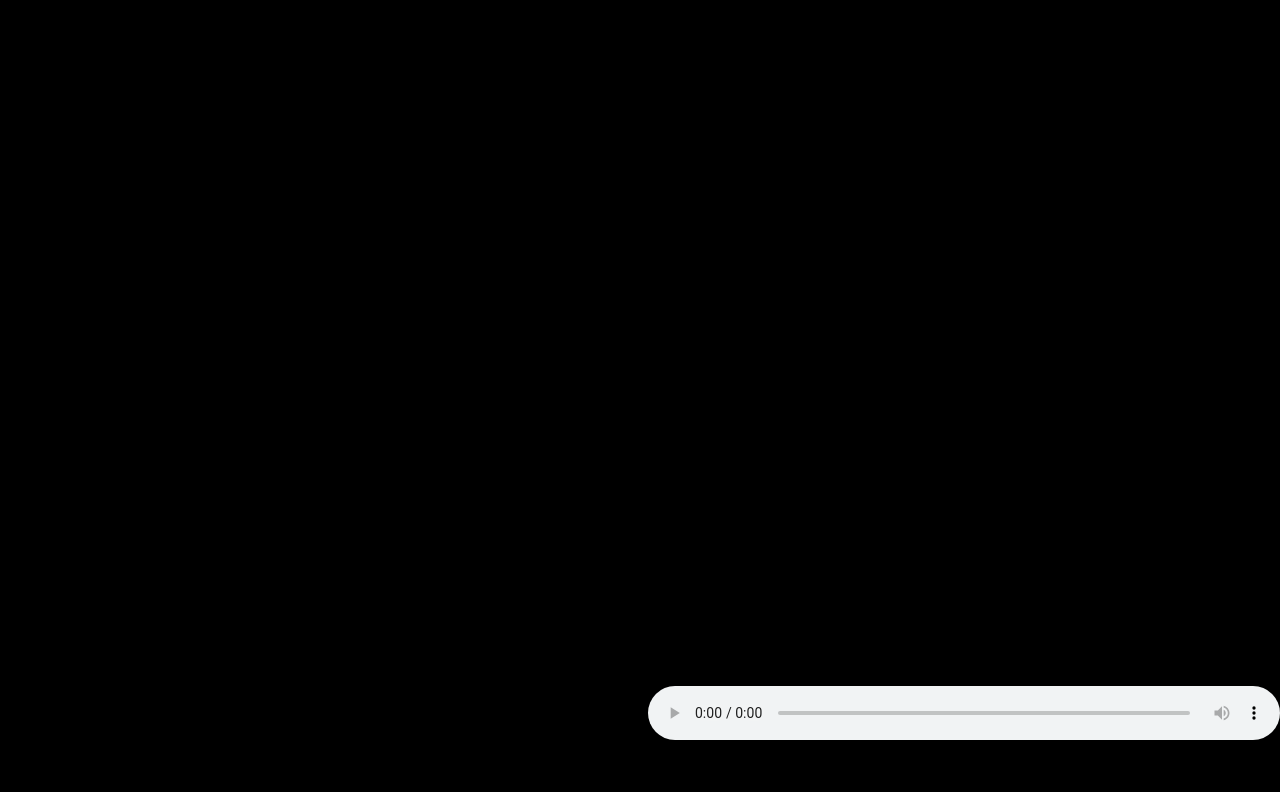
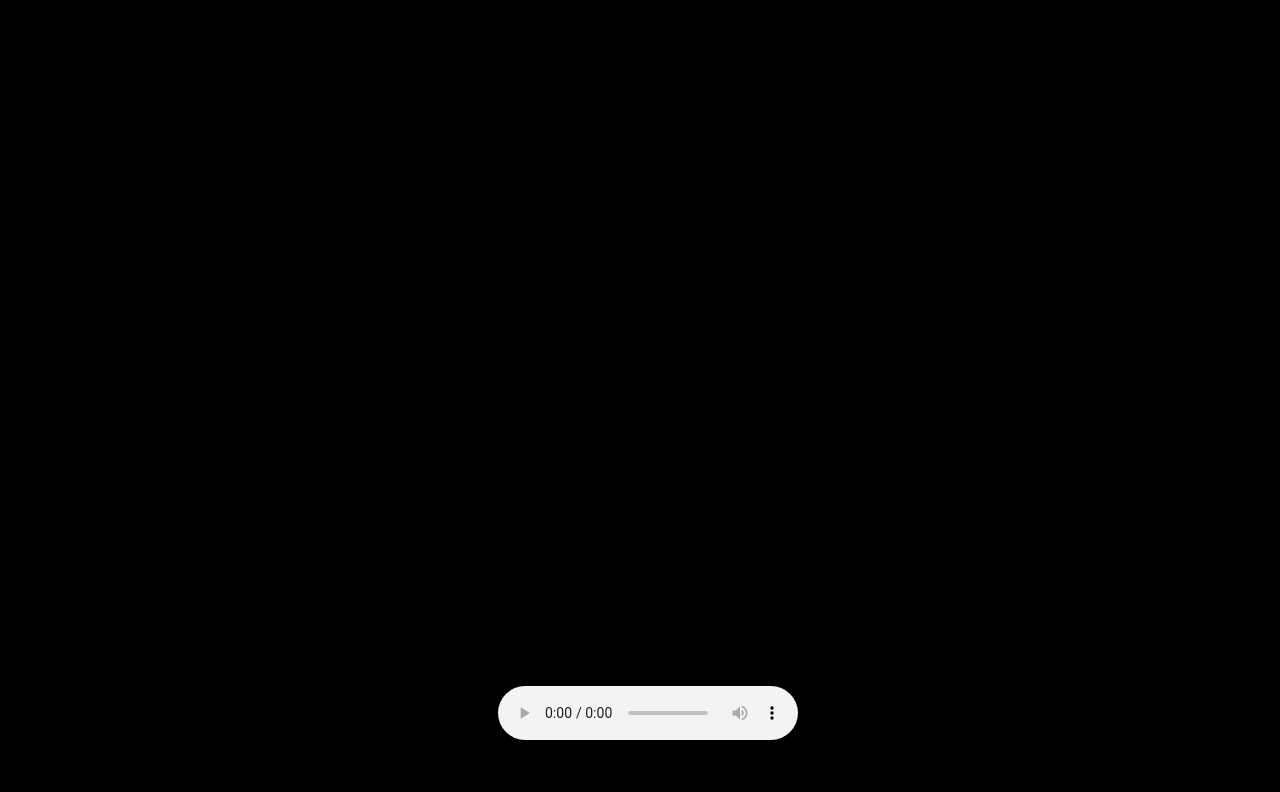
Before and after one commit to gitter-badger/Website-coding, a plain HTML site: page Test.html in a window 1280 px wide. Shown: the part 60-852 px from the top of the page. Drawn offline with Linux system fonts and the light colour scheme.

Commit message:
Update Test.html

```diff
--- a/Test.html
+++ b/Test.html
@@ -1,7 +1,7 @@
 <title>Test Website</title>
 <body  bgcolor="#000000">
   <h1 class=text>Test 1</h1>
-  <p class=text>Testing this code system.</p>
+  <p class=text1>Testing this code system.</p>
 
   <style>
     .music {
@@ -11,13 +11,16 @@
       width: 100%;
     }
     .text {
+      color: #ffffff;
+    }
+    .text1 {
       padding-top: 1000px;
       color: #ffffff;
     }
   </style>
 
   <div class="music">
-    <audio controls autoplay loop class=music>
+    <audio controls autoplay loop>
       <source src="https://www.dropbox.com/s/d9wc6hp2zr5hl9w/DCX%20Nightcore%20-%20All%20The%20Time.ogg?dl=1" type="audio/ogg">
       Your browser does not support the audio tag.
     </audio>
```
